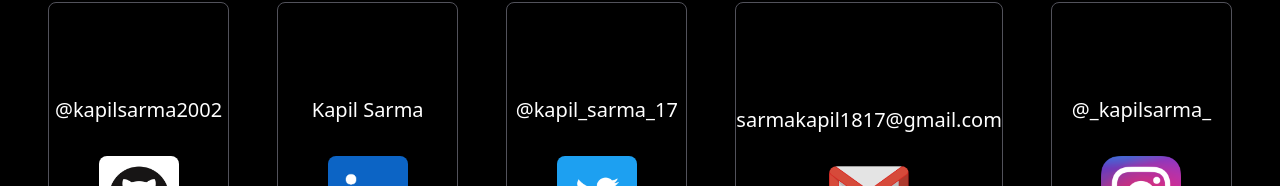
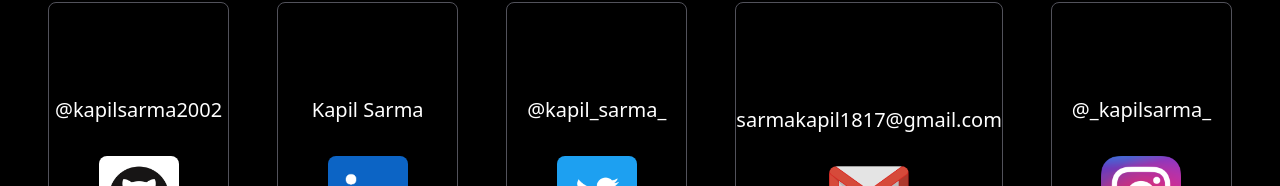
Before and after one commit to kapilsarma2002/portfolio, a Next.js app: page /contact in a window 1280 px wide. Shown: the part 230-416 px from the top of the page. Built offline with nearby package versions, Linux system fonts and the light colour scheme.

Commit message:
changed twitter profile

```diff
--- a/app/contact/page.tsx
+++ b/app/contact/page.tsx
@@ -21,8 +21,8 @@ const Profiles = [
   {
     title: 'Twitter',
     icon: 'Twitter',
-    id: '@kapil_sarma_17',
-    link: 'https://www.twitter.com/kapil_sarma_17',
+    id: '@kapil_sarma_',
+    link: 'https://www.twitter.com/kapil_sarma_',
     iconLink: '/twitter.png',
     color: 'blue',
   },
```
